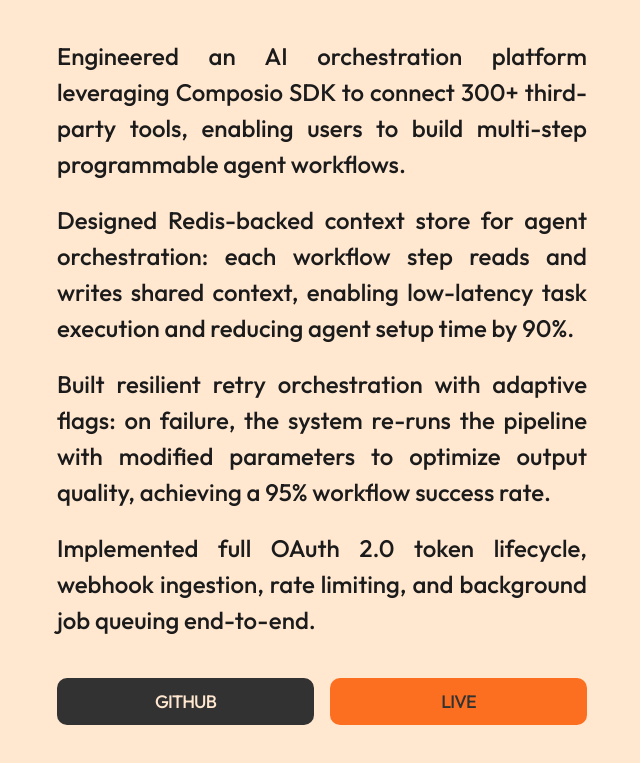
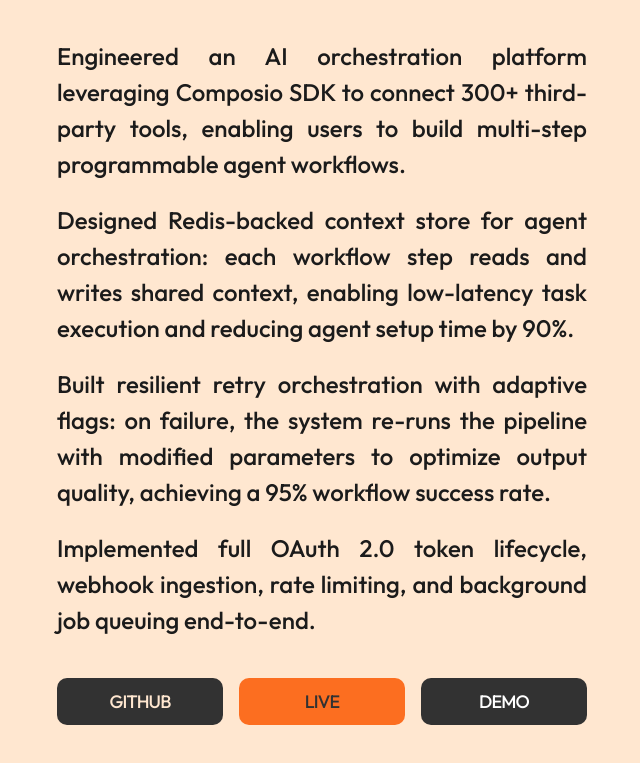
Before and after one commit to shobhitsrivastava2023/portfolio_revamped, a Next.js app: page /projects/non-linear-workflows in a window 1280 px wide. Shown: the part 790-1553 px from the top of the page, without its empty margins (318-958 px from the left). Built offline with nearby package versions, Linux system fonts and the light colour scheme.

Commit message:
added links

```diff
--- a/app/components/ProjectActionLinks.tsx
+++ b/app/components/ProjectActionLinks.tsx
@@ -3,45 +3,62 @@
 import Link from "next/link";
 import { useLanguage } from "../context/LanguageContext";
 
+const linkClass =
+  "flex flex-1 min-h-[44px] items-center justify-center rounded-[10px] font-outfit font-medium no-underline hover:opacity-90 touch-manipulation focus:outline-none focus-visible:ring-2 focus-visible:ring-offset-2";
+const linkStyle = {
+  height: 47,
+  fontSize: 18,
+  letterSpacing: "-0.05em" as const,
+};
+
 export default function ProjectActionLinks({
   githubUrl,
   liveUrl,
+  demoUrl,
 }: {
   githubUrl: string;
   liveUrl: string;
+  demoUrl?: string;
 }) {
   const { t } = useLanguage();
+  const hasLive = liveUrl !== "#";
+
   return (
     <div
-      className="mt-10 flex w-full gap-4"
+      className="mt-10 flex w-full flex-wrap gap-4"
       style={{ marginBottom: 60 }}
     >
       <Link
         href={githubUrl}
         target="_blank"
         rel="noopener noreferrer"
-        className="flex flex-1 min-h-[44px] items-center justify-center rounded-[10px] bg-[#323232] font-outfit font-medium text-[#FFE7D0] no-underline hover:opacity-90 touch-manipulation focus:outline-none focus-visible:ring-2 focus-visible:ring-[#FFE7D0] focus-visible:ring-offset-2 focus-visible:ring-offset-[#FFE7D0]"
-        style={{
-          height: 47,
-          fontSize: 18,
-          letterSpacing: "-0.05em",
-        }}
+        className={`${linkClass} bg-[#323232] text-[#FFE7D0] focus-visible:ring-[#FFE7D0] focus-visible:ring-offset-[#FFE7D0]`}
+        style={linkStyle}
       >
         {t("project.github")}
       </Link>
+      {hasLive && (
         <Link
           href={liveUrl}
           target="_blank"
           rel="noopener noreferrer"
-        className="flex flex-1 min-h-[44px] items-center justify-center rounded-[10px] bg-[#FC6E20] font-outfit font-medium text-[#323232] no-underline hover:opacity-90 touch-manipulation focus:outline-none focus-visible:ring-2 focus-visible:ring-[#323232] focus-visible:ring-offset-2 focus-visible:ring-offset-[#FFE7D0]"
-        style={{
-          height: 47,
-          fontSize: 18,
-          letterSpacing: "-0.05em",
-        }}
+          className={`${linkClass} bg-[#FC6E20] text-[#323232] focus-visible:ring-[#323232] focus-visible:ring-offset-[#FFE7D0]`}
+          style={linkStyle}
         >
           {t("project.live")}
         </Link>
+      )}
+      {demoUrl && (
+        <Link
+          href={demoUrl}
+          target="_blank"
+          rel="noopener noreferrer"
+          className={`${linkClass} bg-[#323232] text-white focus-visible:ring-white focus-visible:ring-offset-[#FFE7D0]`}
+          style={linkStyle}
+        >
+          {t("project.demo")}
+        </Link>
+      )}
     </div>
   );
 }
--- a/app/data/projects.ts
+++ b/app/data/projects.ts
@@ -10,6 +10,8 @@ export type Project = {
   details: string[];
   githubUrl: string;
   liveUrl: string;
+  /** Optional demo/walkthrough link (e.g. LinkedIn post) */
+  demoUrl?: string;
 };
 
 export const PROJECTS: Project[] = [
@@ -27,8 +29,10 @@ export const PROJECTS: Project[] = [
       "Built resilient retry orchestration with adaptive flags: on failure, the system re-runs the pipeline with modified parameters to optimize output quality, achieving a 95% workflow success rate.",
       "Implemented full OAuth 2.0 token lifecycle, webhook ingestion, rate limiting, and background job queuing end-to-end.",
     ],
-    githubUrl: "#",
-    liveUrl: "#",
+    githubUrl: "https://github.com/shobhitsrivastava2023/Non-Linear-WorkFlows-",
+    liveUrl: "https://non-linear-work-flows.vercel.app/",
+    demoUrl:
+      "https://www.linkedin.com/posts/shobhit-srivastava-s1323_this-summer-break-i-built-around-26-different-activity-7361292978176352257-qPXz?utm_source=share&utm_medium=member_desktop&rcm=ACoAAD4x6noBeLC9v2gWCC6nZUTSZaWs1kaxe8M",
   },
   {
     slug: "lexel",
@@ -42,7 +46,7 @@ export const PROJECTS: Project[] = [
       "LEXEL is an AI text-to-speech and voice-cloning platform where users can turn scripts into voiceovers with system or custom cloned voices, do live translation in 23 languages, and rate outputs with MOS scores (naturalness, clarity, intelligibility).",
       "The app includes a dark themed dashboard; audio is stored in R2 and TTS is powered by a self hosted AI pipeline.",
     ],
-    githubUrl: "#",
+    githubUrl: "https://github.com/shobhitsrivastava2023/lexel",
     liveUrl: "#",
   },
 ];
--- a/app/data/translations.ts
+++ b/app/data/translations.ts
@@ -75,6 +75,7 @@ export type TranslationKeys = {
   // Project detail
   "project.github": string;
   "project.live": string;
+  "project.demo": string;
 };
 
 const translations: Record<Locale, TranslationKeys> = {
@@ -123,6 +124,7 @@ const translations: Record<Locale, TranslationKeys> = {
     "back.label": "Back to home",
     "project.github": "GITHUB",
     "project.live": "LIVE",
+    "project.demo": "DEMO",
   },
   ja: {
     "nav.home": "ホーム",
@@ -169,6 +171,7 @@ const translations: Record<Locale, TranslationKeys> = {
     "back.label": "ホームに戻る",
     "project.github": "GITHUB",
     "project.live": "LIVE",
+    "project.demo": "DEMO",
   },
   fr: {
     "nav.home": "Accueil",
@@ -215,6 +218,7 @@ const translations: Record<Locale, TranslationKeys> = {
     "back.label": "Retour à l’accueil",
     "project.github": "GITHUB",
     "project.live": "LIVE",
+    "project.demo": "DEMO",
   },
   es: {
     "nav.home": "Inicio",
@@ -261,6 +265,7 @@ const translations: Record<Locale, TranslationKeys> = {
     "back.label": "Volver al inicio",
     "project.github": "GITHUB",
     "project.live": "LIVE",
+    "project.demo": "DEMO",
   },
   hi: {
     "nav.home": "होम",
@@ -307,6 +312,7 @@ const translations: Record<Locale, TranslationKeys> = {
     "back.label": "वापस होम",
     "project.github": "GITHUB",
     "project.live": "LIVE",
+    "project.demo": "DEMO",
   },
   ru: {
     "nav.home": "Главная",
@@ -353,6 +359,7 @@ const translations: Record<Locale, TranslationKeys> = {
     "back.label": "Назад на главную",
     "project.github": "GITHUB",
     "project.live": "LIVE",
+    "project.demo": "DEMO",
   },
   ur: {
     "nav.home": "ہوم",
@@ -399,6 +406,7 @@ const translations: Record<Locale, TranslationKeys> = {
     "back.label": "واپس ہوم",
     "project.github": "GITHUB",
     "project.live": "LIVE",
+    "project.demo": "DEMO",
   },
 };
 
--- a/app/layout.tsx
+++ b/app/layout.tsx
@@ -17,6 +17,9 @@ const urbanist = Urbanist({
 export const metadata: Metadata = {
   title: "Shobhit | Portfolio",
   description: "Portfolio of Shobhit",
+  icons: {
+    icon: "/icon.svg",
+  },
 };
 
 export const viewport: Viewport = {
--- a/app/projects/[slug]/page.tsx
+++ b/app/projects/[slug]/page.tsx
@@ -82,6 +82,7 @@ export default function ProjectPage({
           <ProjectActionLinks
             githubUrl={project.githubUrl}
             liveUrl={project.liveUrl}
+            demoUrl={project.demoUrl}
           />
         </article>
       </main>
```
Also changed, not shown: public/icon.svg (added). Lines whose indentation alone changed are shown as unchanged.
